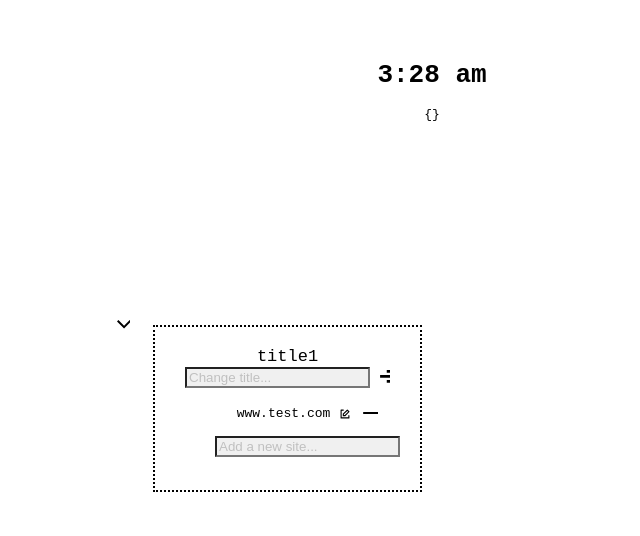
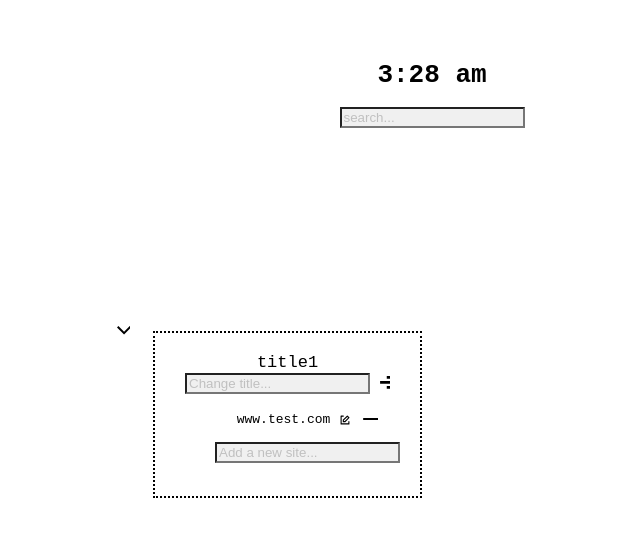
Before and after one commit to LiminalCrab/Startpage, a Vue app: page / in a window 1280 px wide. Shown: the top 536 px of the page, without its empty margins (208-848 px from the left). Built offline with nearby package versions, Linux system fonts and the light colour scheme; no server answers.

Commit message:
weather data fetching

```diff
--- a/src/components/Weather.vue
+++ b/src/components/Weather.vue
@@ -1,7 +1,15 @@
 <!-- This is weather parent. -->
 <template>
-<div>
-<span> {{ wdata }} </span>
+<div class="weather">
+    <div class="search-weather">
+        <input
+        type="text"
+        class="search-bar"
+        placeholder="search..."
+        v-model="fetchData"
+        @keypress="getWeatherData"
+        />
+    </div>
 </div>
 </template>
 
@@ -20,18 +28,21 @@ export default {
            city: '',
            state: '',
            getLocation: null,
-           fetchData: ''
+           fetchData: '',
+           long: '',
+           lat: '',
        };
     },
-    mounted: function(){
+    mounted: function() {
 
         for (var i = 0; i < 2; i++){
             if (navigator.geolocation){
                 navigator.geolocation.getCurrentPosition(pos => {
                     this.getLocation = true;
-                    long = pos.coords.longitude;
-                    lat = pos.coords.latitude;
-                    fetch('${this.api_URI}weather?lat=${lat}$lon=${long}$units=imperial&appid=${this.api_key}')
+                    this.long = pos.coords.longitude;
+                    this.lat = pos.coords.latitude;
+                    console.log(this.long, this.lat)
+                    fetch(`${this.api_URI}weather?lat=${this.lat}$lon=${this.long}$units=imperial&appid=${this.api_key}`)
                         .then (res => {
                             return res.json();
                         }).then(res => {
@@ -42,25 +53,29 @@ export default {
                         this.getLocation = false;
                     }
                 }
-            }
-        }
+            }}
     },
 
     methods: {
-        getWeatherData(event) {
+        getWeatherData(e){
             for (var i = 0; i < 2; i++){
-                if (event.key == "Enter" ){
+                if (e.key == "Enter" ){
                     if (this.fetchData.split(",").length == 2){
                         this.city = this.fetchData.split(",")[0].trim();
                         this.city = this.fetchData.split(",")[1].trim();
                         console.log(this.fetchData);
                     }
-                    fetch('${this.api_URI}weather?q=${this.state},${this.city}&appid=${this.api_key}')
-                        .then( response => {
-                            return response.json();
-                          });
+                    fetch(`${this.api_URI}weather?q=${this.state},${this.city}&appid=${this.api_key}`)
+                        .then(res => {
+                            return res.json();
+                          }).then(this.setResults);
                 }
             }
+        },
+        setData(results){
+            this.wdata = results;
+            let weatherData = this.wdata.wdata[0].main;
+            console.log(weatherData.toLowerCase())
         }
     }
 }
```
